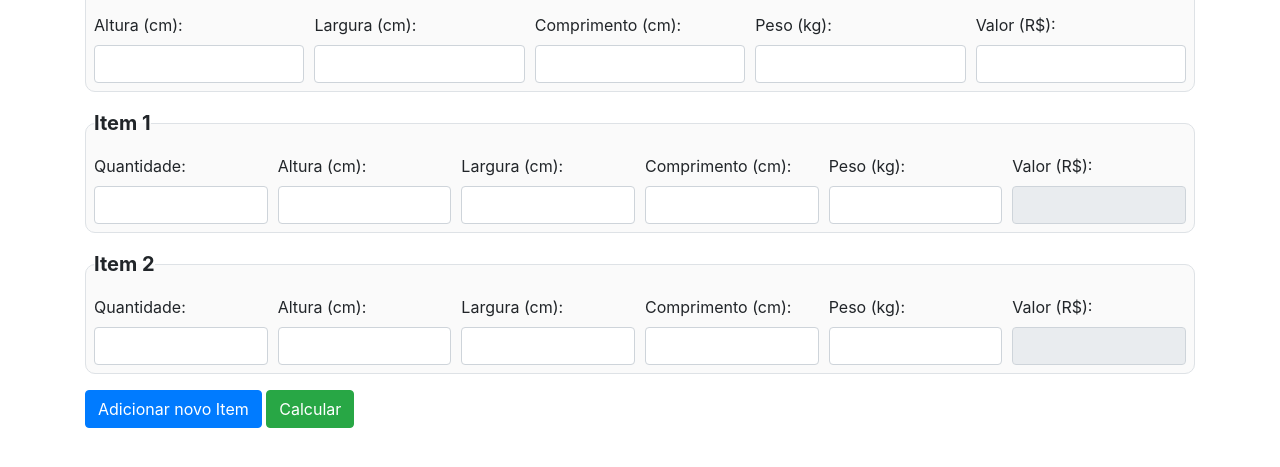
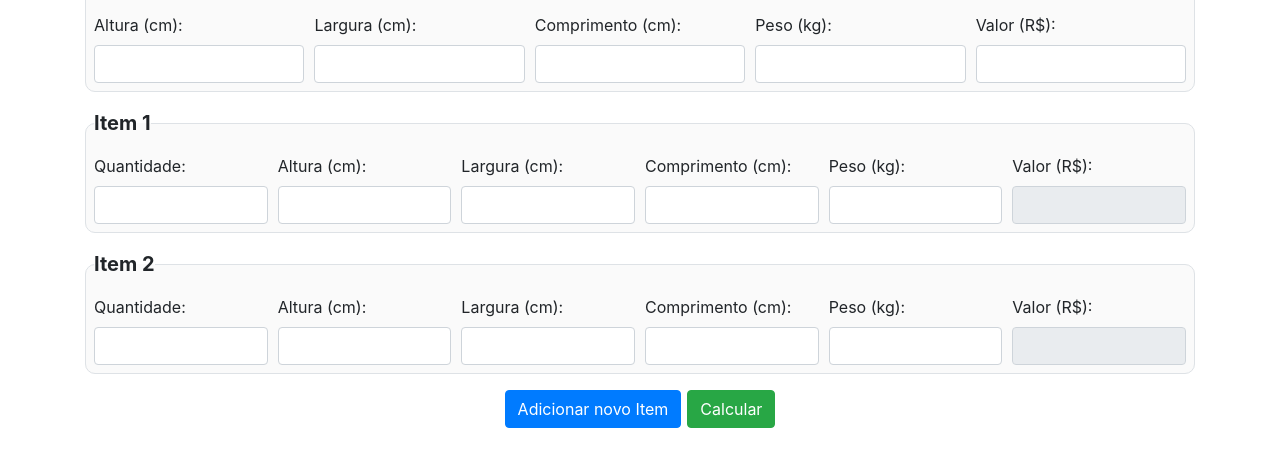
Before and after one commit to aylmerbolzan/fracionaFrete, a plain HTML site: page index.html in a window 1280 px wide. Shown: the part 179-646 px from the top of the page. Drawn offline with nearby package versions, Linux system fonts and the light colour scheme.

Commit message:
fix: centralização dos botões e exibição da logo

```diff
--- a/index.html
+++ b/index.html
@@ -11,7 +11,7 @@
 
 <body>
     <div class="container">
-        <img src="/assets/logo.png" alt="Logo" class="logo">        <fieldset class="border p-2">
+        <img src="./assets/logo.png" alt="Logo" class="logo">        <fieldset class="border p-2">
             <legend class="w-auto">Pacote</legend>
             <div class="form-row">
                 <div class="col-lg">
@@ -97,7 +97,7 @@
             </div>
         </fieldset>
 
-        <div class="form-group mt-3">
+        <div class="form-group mt-3 buttons">
             <button onclick="adicionarNovoItem()" class="btn btn-primary">Adicionar novo Item</button>
             <button onclick="calcular()" class="btn btn-success">Calcular</button>
         </div>
--- a/style.css
+++ b/style.css
@@ -17,3 +17,12 @@ legend {
     margin: 0 auto;
     display: block;
 }
+
+.buttons {
+    display: flex;
+    justify-content: center;
+}
+
+.btn {
+    margin: 0 3px;
+}
```
